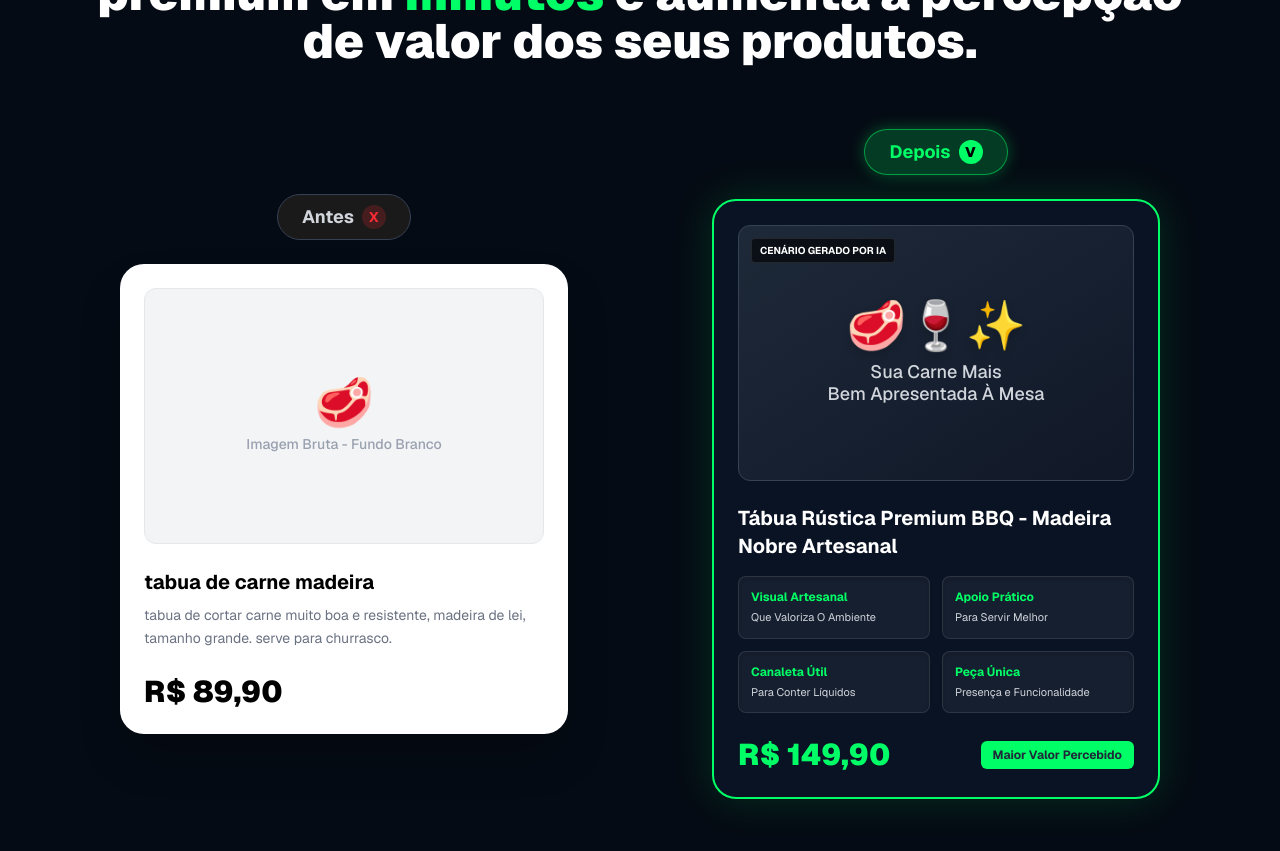
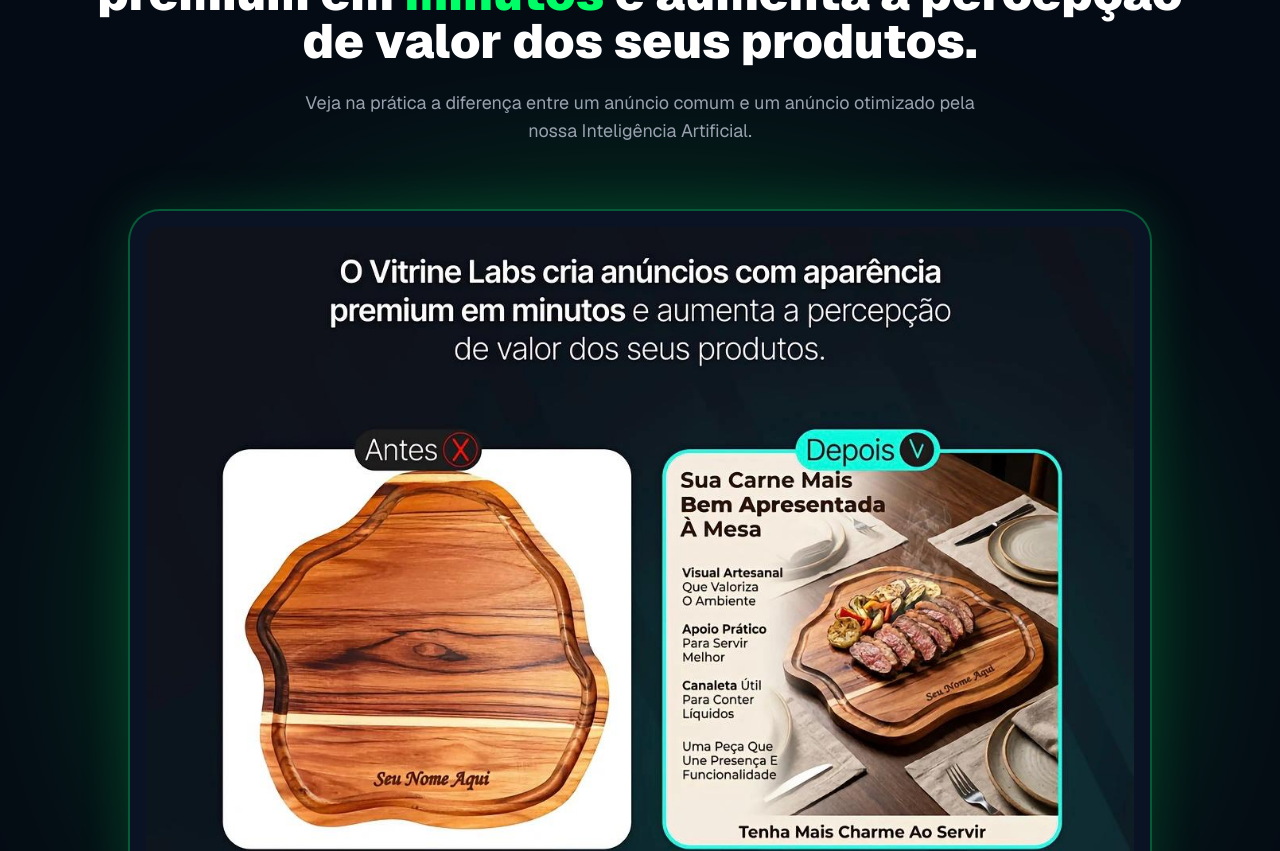
Before and after one commit to felipecarnaubasp-dot/marketing-intelligence-os, a Next.js app: page / in a window 1280 px wide. Shown: the part 5380-6231 px from the top of the page. Built offline with nearby package versions, Linux system fonts and the light colour scheme.

Commit message:
Update page.tsx

```diff
--- a/app/page.tsx
+++ b/app/page.tsx
@@ -53,7 +53,7 @@ export default function LandingPage() {
       <div className="relative z-10">
 
         {/* ========================================== */}
-        {/* NAV (MANTIDA DO ANEXO ORIGINAL)              */}
+        {/* NAV                                          */}
         {/* ========================================== */}
         <nav className="flex items-center justify-between px-6 py-6 max-w-7xl mx-auto border-b border-white/5 bg-[#050b14]/90 backdrop-blur-md sticky top-0 z-50">
           <div className="flex items-center gap-3 cursor-default group">
@@ -78,10 +78,6 @@ export default function LandingPage() {
             Solicitar Acesso
           </Link>
         </nav>
-
-        {/* ========================================== */}
-        {/* CONTEÚDO DA LANDING PAGE MARKETINGOS       */}
-        {/* ========================================== */}
 
         {/* HERO SECTION */}
         <section className="relative pt-32 pb-24 overflow-hidden">
@@ -329,7 +325,7 @@ export default function LandingPage() {
           </div>
         </section>
 
-        {/* SEÇÃO 7 — ANTES VS DEPOIS NA PRÁTICA (VISUAL COMPARATIVO DE ANÚNCIO) */}
+        {/* SEÇÃO 7 — ANTES VS DEPOIS NA PRÁTICA COM IMAGEM */}
         <section className="py-24 relative border-t border-white/5 bg-[radial-gradient(ellipse_at_center,_var(--tw-gradient-stops))] from-transparent via-[#050b14] to-[#050b14]">
           <div className="max-w-7xl mx-auto px-6">
             <div className="text-center mb-16">
@@ -338,93 +334,33 @@ export default function LandingPage() {
                 premium em <span className="text-[#00FF66]">minutos</span> e aumenta a percepção <br className="hidden md:block" />
                 de valor dos seus produtos.
               </h2>
+              <p className="text-lg text-gray-400 max-w-2xl mx-auto">
+                Veja na prática a diferença entre um anúncio comum e um anúncio otimizado pela nossa Inteligência Artificial.
+              </p>
             </div>
 
-            <div className="flex flex-col lg:flex-row items-center justify-center gap-8 mt-12 max-w-6xl mx-auto">
+            {/* CONTAINER DA IMAGEM */}
+            <div className="mt-12 max-w-5xl mx-auto relative group">
+              {/* Glow Atrás da Imagem */}
+              <div className="absolute inset-0 bg-[#00FF66]/20 blur-[100px] rounded-full -z-10 group-hover:bg-[#00FF66]/30 transition-all duration-500"></div>
 
-              {/* O PESADELO (ANÚNCIO RUIM) */}
-              <div className="relative w-full lg:w-1/2 flex flex-col items-center">
-                {/* Badge Antes */}
-                <div className="bg-[#1a1a1a] text-gray-300 font-bold px-6 py-2 rounded-full border border-gray-700 text-lg mb-6 flex items-center gap-2 z-10">
-                  Antes <span className="text-red-500 bg-red-500/20 rounded-full w-6 h-6 flex items-center justify-center text-sm">X</span>
-                </div>
-
-                {/* Card Box */}
-                <div className="bg-white rounded-3xl p-6 w-full max-w-md shadow-2xl relative">
-                  {/* Imagem Ruim Simulada */}
-                  <div className="bg-gray-100 w-full h-64 rounded-xl mb-6 flex flex-col items-center justify-center border border-gray-200">
-                    <span className="text-5xl mb-2">🥩</span>
-                    <span className="text-gray-400 font-medium text-sm">Imagem Bruta - Fundo Branco</span>
-                  </div>
-
-                  {/* Título e Descrição Ruins */}
-                  <div className="text-left">
-                    <h4 className="text-black font-bold text-xl mb-2">tabua de carne madeira</h4>
-                    <p className="text-gray-500 text-sm leading-relaxed mb-6">
-                      tabua de cortar carne muito boa e resistente, madeira de lei, tamanho grande. serve para churrasco.
-                    </p>
-                    <div className="text-black font-black text-3xl">R$ 89,90</div>
-                  </div>
-                </div>
+              {/* Box da Imagem */}
+              <div className="relative rounded-[2rem] overflow-hidden border-2 border-[#00FF66]/30 shadow-[0_0_50px_rgba(0,255,102,0.15)] bg-[#0a1324] p-2 md:p-4">
+                 <img
+                    src="/WhatsApp Image 2026-07-28 at 16.30.59.jpeg"
+                    alt="Comparativo Antes e Depois do MarketingOS"
+                    className="w-full h-auto rounded-xl md:rounded-2xl"
+                 />
               </div>
-
-              {/* A MÁQUINA DE VENDAS (ANÚNCIO MARKETINGOS) */}
-              <div className="relative w-full lg:w-1/2 flex flex-col items-center">
-                {/* Badge Depois */}
-                <div className="bg-[#00FF66]/20 text-[#00FF66] font-bold px-6 py-2 rounded-full border border-[#00FF66]/50 text-lg mb-6 flex items-center gap-2 z-10 shadow-[0_0_15px_rgba(0,255,102,0.3)]">
-                  Depois <span className="text-black bg-[#00FF66] rounded-full w-6 h-6 flex items-center justify-center text-sm font-black">V</span>
-                </div>
-
-                {/* Card Box Premium */}
-                <div className="bg-[#0a1324] rounded-3xl p-6 w-full max-w-md shadow-[0_0_40px_rgba(0,255,102,0.15)] border-2 border-[#00FF66] relative overflow-hidden">
-                  {/* Fundo Glow */}
-                  <div className="absolute top-0 right-0 w-40 h-40 bg-[#00FF66]/10 blur-[50px] -z-10"></div>
-
-                  {/* Imagem Perfeita Simulada */}
-                  <div className="bg-gradient-to-br from-gray-800 to-gray-900 w-full h-64 rounded-xl mb-6 flex flex-col items-center justify-center border border-gray-700 relative overflow-hidden">
-                    <div className="absolute top-3 left-3 bg-black/60 backdrop-blur-md text-white text-[10px] uppercase font-bold px-2 py-1 rounded border border-white/10">Cenário Gerado por IA</div>
-                    <span className="text-5xl mb-3 drop-shadow-lg">🥩🍷✨</span>
-                    <span className="text-gray-300 font-medium text-lg text-center px-4 leading-tight">Sua Carne Mais<br/>Bem Apresentada À Mesa</span>
-                  </div>
-
-                  {/* Título Otimizado */}
-                  <div className="text-left">
-                    <h4 className="text-white font-bold text-xl mb-4 leading-snug">Tábua Rústica Premium BBQ - Madeira Nobre Artesanal</h4>
-
-                    {/* Bullet Points */}
-                    <div className="grid grid-cols-2 gap-3 mb-6 text-[11px] text-gray-300">
-                      <div className="bg-white/5 p-3 rounded-lg border border-white/10 shadow-inner">
-                        <strong className="text-[#00FF66] block mb-1 text-xs">Visual Artesanal</strong> Que Valoriza O Ambiente
-                      </div>
-                      <div className="bg-white/5 p-3 rounded-lg border border-white/10 shadow-inner">
-                        <strong className="text-[#00FF66] block mb-1 text-xs">Apoio Prático</strong> Para Servir Melhor
-                      </div>
-                      <div className="bg-white/5 p-3 rounded-lg border border-white/10 shadow-inner">
-                        <strong className="text-[#00FF66] block mb-1 text-xs">Canaleta Útil</strong> Para Conter Líquidos
-                      </div>
-                      <div className="bg-white/5 p-3 rounded-lg border border-white/10 shadow-inner">
-                        <strong className="text-[#00FF66] block mb-1 text-xs">Peça Única</strong> Presença e Funcionalidade
-                      </div>
-                    </div>
-
-                    <div className="flex items-center justify-between mt-2">
-                      <div className="text-[#00FF66] font-black text-3xl">R$ 149,90</div>
-                      <span className="text-xs text-gray-800 font-bold bg-[#00FF66] px-3 py-1.5 rounded-md">Maior Valor Percebido</span>
-                    </div>
-                  </div>
-                </div>
-              </div>
-
             </div>
 
-            {/* Bottom Banner */}
+            {/* Banner Embaixo da Imagem */}
             <div className="mt-20 flex justify-center">
               <div className="bg-white text-black font-extrabold text-lg md:text-xl px-8 py-4 rounded-full flex items-center gap-4 shadow-[0_0_20px_rgba(255,255,255,0.2)] hover:scale-105 transition-transform cursor-default">
                 <span className="bg-[#00FF66] text-black rounded-full w-8 h-8 flex items-center justify-center font-black">➔</span>
                 Dê cara de marca grande para sua operação
               </div>
             </div>
-
           </div>
         </section>
 
```
